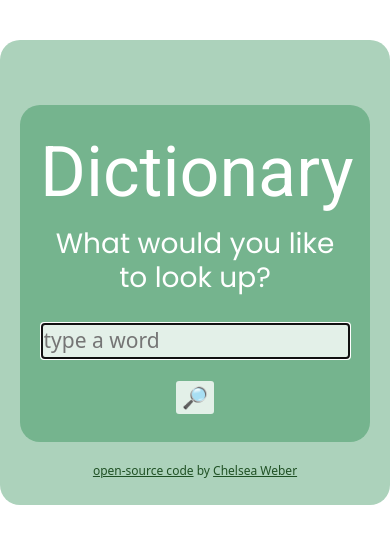
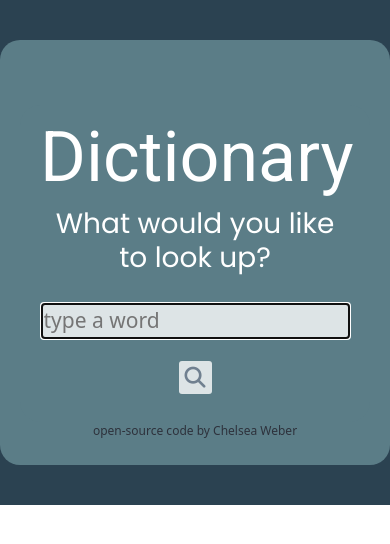
Before and after one commit to cmw-dev/dictionary-project, a React (Create React App) app: page / in a window 390 px wide. Shown: the top 544 px of the page. Built offline with nearby package versions, Linux system fonts and the light colour scheme.

Commit message:
updated styling on app, contact, dictionary, meaning, phonetic, results

```diff
--- a/src/App.css
+++ b/src/App.css
@@ -1,7 +1,14 @@
-.container {
+.App .container {
   border-radius: 20px;
-  background-color: rgba(5, 119, 49, 0.329);
+  background-color: #5b7d87;
   margin: 40px auto;
   width: 100%;
   padding: 25px 20px;
 }
+
+.App {
+  background-color: rgb(43, 66, 81);
+  background-size: cover;
+  width: 100%;
+  position: absolute;
+}
--- a/src/Contact.css
+++ b/src/Contact.css
@@ -2,10 +2,18 @@
   margin: 0 auto;
   display: block;
   text-align: center;
-  margin-top: -20px;
+  margin-top: -40px;
   font-size: 12px;
-  color: rgba(2, 54, 5, 0.822);
+  color: #2e323c;
 }
+
 .contact-link {
-  color: rgba(2, 54, 5, 0.822);
+  color: #2e323c;
 }
+.contact a {
+  color: #2e323c;
+  text-decoration: none;
+}
+.contact :hover {
+  text-decoration: overline;
+}
--- a/src/Dictionary.css
+++ b/src/Dictionary.css
@@ -1,16 +1,17 @@
-h1 {
+.Dictionary h1 {
   text-align: center;
   font-size: 70px;
   color: #fff;
+  margin-top: -15px;
 }
 
-h2 {
+.Dictionary h2 {
   text-align: center;
   color: #fff;
   font-size: 28px;
-  margin-top: 13px;
+  margin-top: 5px;
 }
-button {
+.Dictionary button {
   margin: 3px;
   margin-top: -1px;
   border: none;
@@ -18,15 +19,25 @@ button {
   border-radius: 3px;
   background-color: rgba(255, 255, 255, 0.796);
 }
-.search-bar {
+.Dictionary section {
+  padding: 15px 30px;
+  background-color: rgb(78, 65, 94);
+  border-radius: 15px;
+  box-shadow: 2px 3px 2px rgba(0, 0, 0, 0.446);
+  margin: 15px;
+}
+.Dictionary .search-bar {
   display: block;
   text-align: center;
   margin-top: 30px;
   font-size: 21px;
   border-color: transparent;
 }
-.col-md-6 {
+.Dictionary .col-md-6 {
   background-color: rgba(255, 255, 255, 0.796);
   border: none;
   border-radius: 3px;
 }
+.Dictionary .fa-solid {
+  color: slategrey;
+}
--- a/src/Dictionary.js
+++ b/src/Dictionary.js
@@ -8,7 +8,6 @@ export default function Dictionary() {
   let [results, setResults] = useState(null);
 
   function handleResponse(response) {
-    console.log(response.data[0]);
     setResults(response.data[0]);
   }
 
@@ -23,6 +22,7 @@ export default function Dictionary() {
   }
   return (
     <div className="container">
+      <div className="Dictionary">
         <h1>Dictionary</h1>
         <h2>What would you like to look up?</h2>
         <form className="search-bar" onSubmit={search}>
@@ -34,9 +34,12 @@ export default function Dictionary() {
             autoComplete="off"
             onChange={handleKeywordChange}
           />
-        <button>🔎</button>
+          <button>
+            <i class="fa-solid fa-magnifying-glass"></i>
+          </button>
         </form>
         <Results results={results} />
       </div>
+    </div>
   );
 }
--- a/src/Meaning.css
+++ b/src/Meaning.css
@@ -1,13 +1,20 @@
 .Meaning h3 {
-  font-size: 22px;
+  font-size: 28px;
+  margin-left: 5px;
+  margin-top: 10px;
 }
 
-.Meaning p {
-  font-size: 18px;
-  color: #fff;
+.Meaning .definition {
+  margin-left: 5px;
+  padding: 8px;
+  color: white;
 }
 
-.Meaning {
-  color: #fff;
-  margin-top: 15px;
+.Meaning .example {
+  color: #91b3bc;
+  padding: 2px;
+  margin-bottom: 5px;
+  margin-top: 5px;
+  margin-left: 30px;
+  font-weight: 300;
 }
--- a/src/Meaning.js
+++ b/src/Meaning.js
@@ -9,12 +9,10 @@ export default function Meaning(props) {
       {props.meaning.definitions.map(function (definition, index) {
         return (
           <div key={index}>
-            <strong>Definition:</strong>
-            {definition.definition}
-            <br />
+            <div className="definition">{definition.definition}</div>
+
+            <div className="example">{definition.example}</div>
             <Synonyms synonyms={definition.synonyms} />
-            <em>{definition.example}</em>
-            <br />
           </div>
         );
       })}
--- a/src/Phonetic.js
+++ b/src/Phonetic.js
@@ -3,7 +3,7 @@ import React from "react";
 export default function Phonetic(props) {
   return (
     <div className="Phonetic">
-      <a href={props.phonetic.audio} target="_blank">
+      <a href={props.phonetic.audio} target="_blank" rel="noreferrer">
         <i class="fa-solid fa-circle-play"></i>
       </a>{" "}
       {""}
--- a/src/Results.css
+++ b/src/Results.css
@@ -1,5 +1,15 @@
 .Results h2 {
+  font-size: 40px;
   text-align: left;
-  font-size: 32px;
-  margin-bottom: 40px;
+  margin-left: 5px;
 }
+
+.Results section {
+  font-size: 20px;
+  color: white;
+}
+
+.Phonetic .fa-solid {
+  color: rgba(255, 255, 255, 0.837);
+  margin-left: 10px;
+}
--- a/src/Results.js
+++ b/src/Results.js
@@ -7,7 +7,9 @@ export default function Results(props) {
   if (props.results) {
     return (
       <div className="Results">
+        <section>
           <h2>{props.results.word}</h2>
+
           {props.results.phonetics.map(function (phonetic, index) {
             return (
               <div key={index}>
@@ -15,11 +17,12 @@ export default function Results(props) {
               </div>
             );
           })}
+        </section>
         {props.results.meanings.map(function (meaning, index) {
           return (
-            <div key={index}>
+            <section key={index}>
               <Meaning meaning={meaning} />
-            </div>
+            </section>
           );
         })}
       </div>
```
Lines whose indentation alone changed are shown as unchanged.
